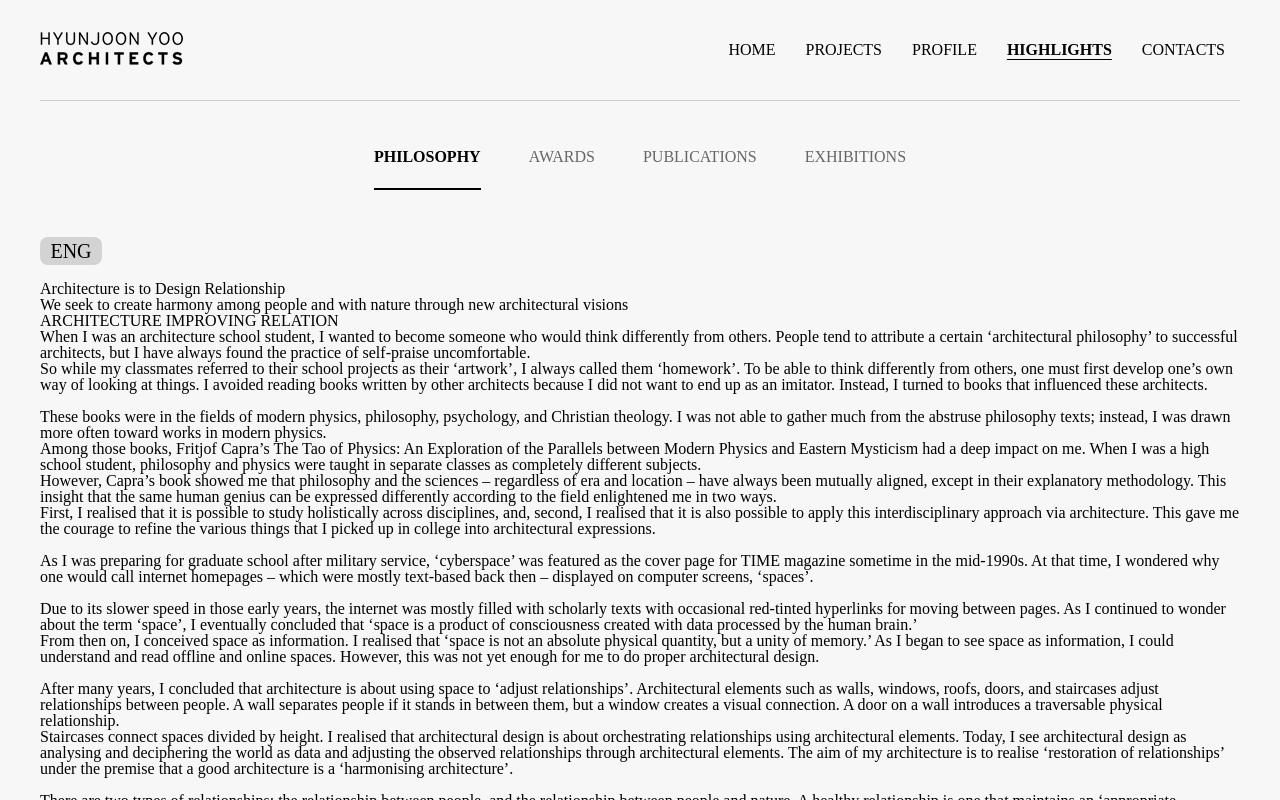
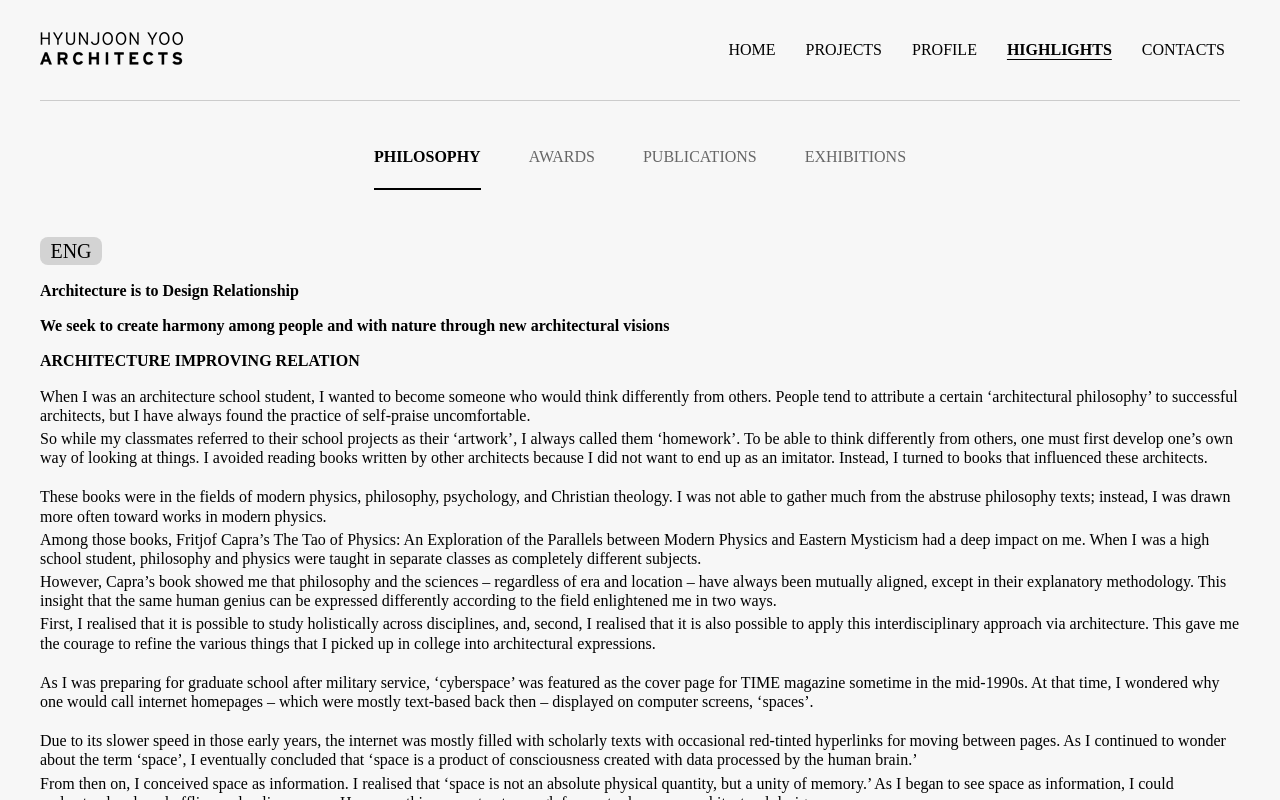
Before and after one commit to solbijae/architect_office, a React (Create React App) app: page /highlights in a window 1280 px wide. Shown: the top 800 px of the page. Built offline with nearby package versions, Linux system fonts and the light colour scheme.

Commit message:
change philosophy css

```diff
--- a/src/styles/Philosophy.ts
+++ b/src/styles/Philosophy.ts
@@ -42,4 +42,14 @@ export const LanguageToggle = styled.div`
 `;
 
 export const PhilosophyContent = styled.div`
+  p {
+    padding-bottom: 0.25rem;
+    line-height: 1.2;
+  }
+
+  strong {
+    display: block;
+    padding-bottom: 0.75rem;
+    font-weight: 600;
+  }
 `;
```
